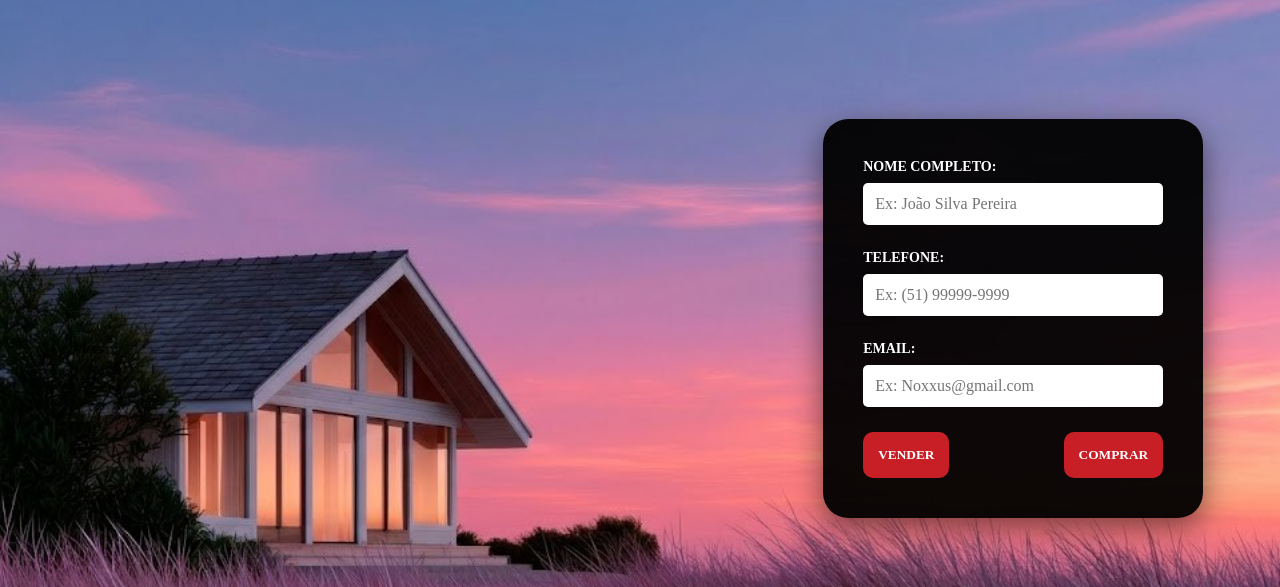
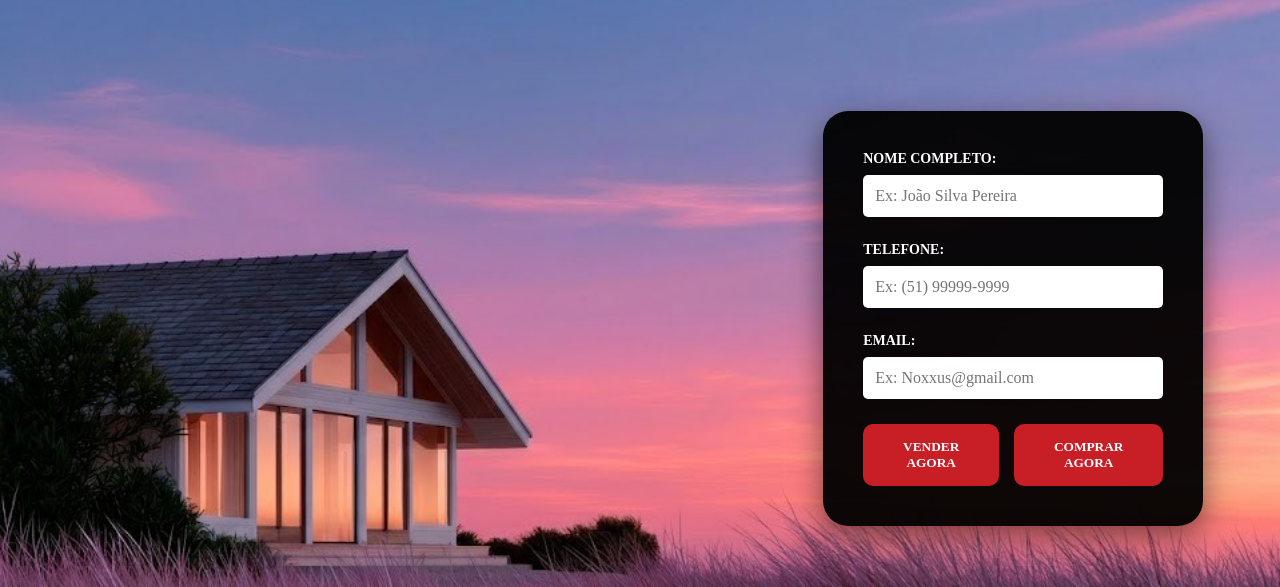
Before and after one commit to cttlorhan/Noxxus, a plain HTML site: page index.html in a window 1280 px wide. Shown: the part 122-709 px from the top of the page. Drawn offline with Linux system fonts and the light colour scheme.

Commit message:
Update index.html

```diff
--- a/index.html
+++ b/index.html
@@ -30,10 +30,10 @@
                 </div>
                 <div class="button-group">
                  <a href="https://wa.me/5551992035646?text=Olá! Tenho interesse em VENDER um imóvel." target="_blank">
-                    <button type="button" class="btn-vender">VENDER</button>
+                    <button type="button" class="btn-vender">VENDER AGORA</button>
                  </a>
                  <a href="https://wa.me/5551992035646?text=Olá! Tenho interesse em COMPRAR um imóvel." target="_blank">
-                    <button type="button" class="btn-comprar">COMPRAR</button>
+                    <button type="button" class="btn-comprar">COMPRAR AGORA</button>
                  </a>
                 </div>
                 <div class="social-icons">
```
